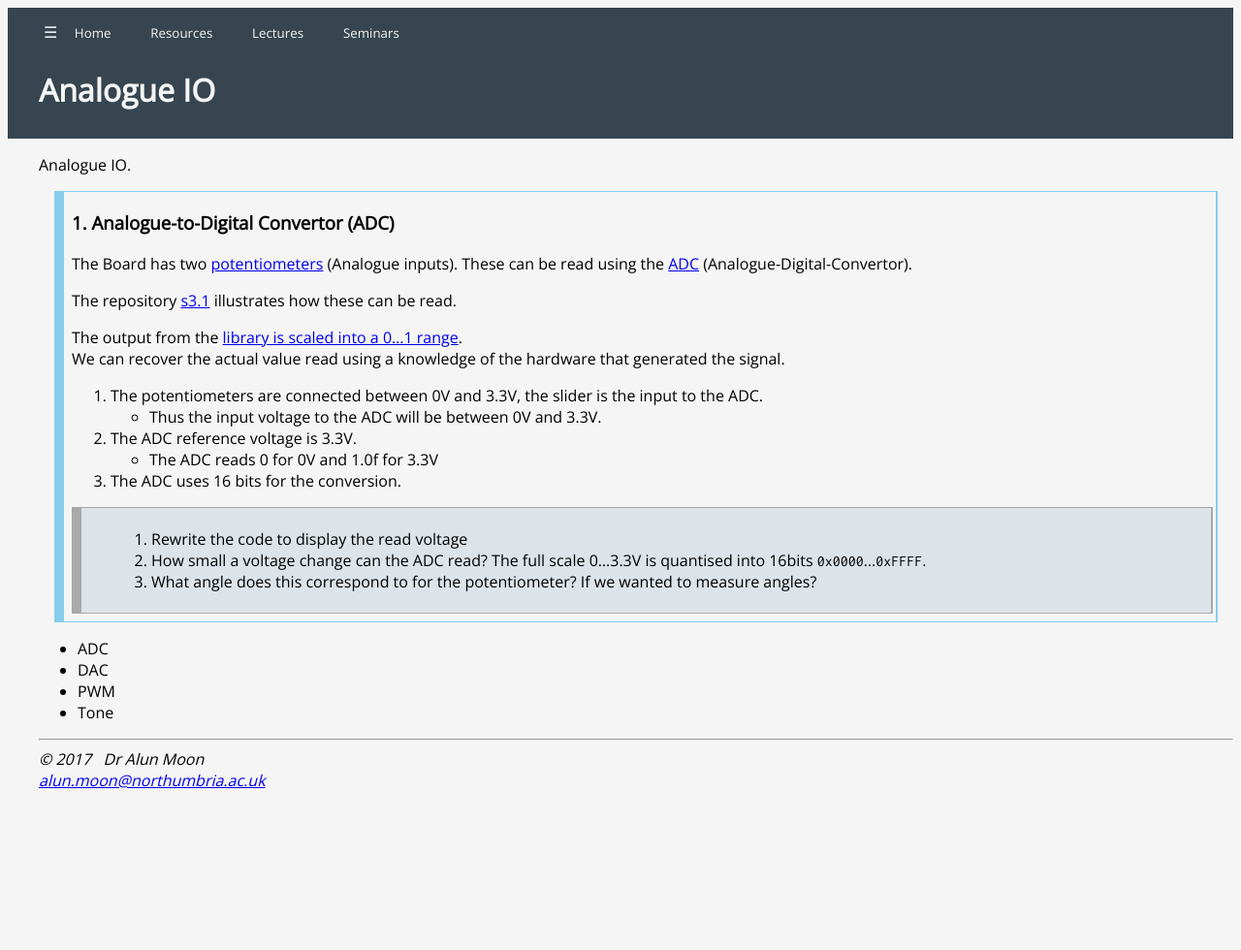
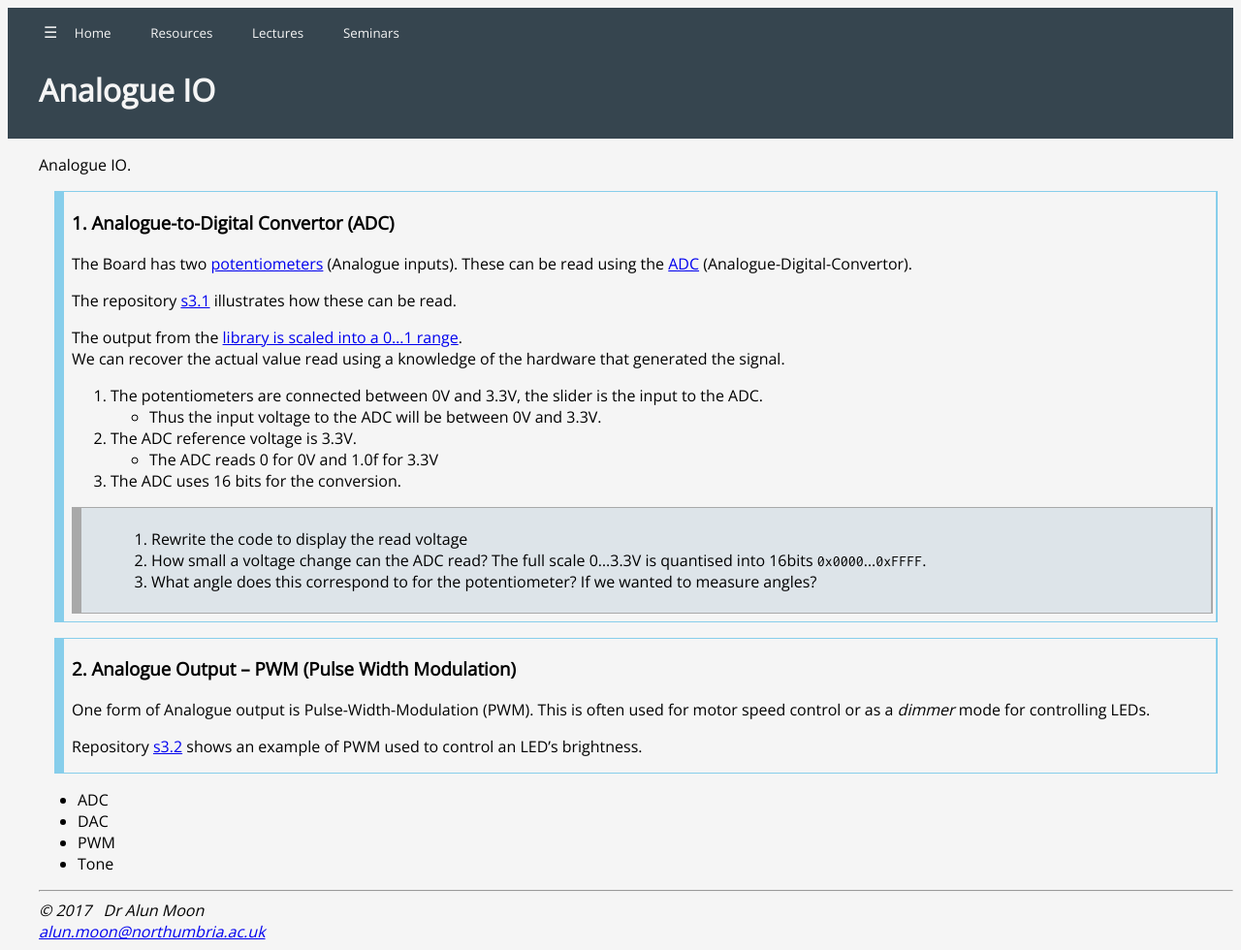
Before and after one commit to kf5011/kf5011.github.io, a Jekyll site: the page built from _seminars/03.md, in a window 1280 px wide. Shown: the whole page at 97% size. Built offline with Jekyll 4.4.1, drawn with Linux system fonts in a browser that asks for light colours; before the commit the page ends 900 px from its top, so only the background shows below that.

Commit message:
execise 3.2

```diff
--- a/_seminars/03.md
+++ b/_seminars/03.md
@@ -30,6 +30,15 @@ We can recover the actual value read using a knowledge of the hardware that gene
 </section>
 </section>
 
+<section class="exercise">
+### 2. Analogue Output -- PWM (Pulse Width Modulation)
+One form of Analogue output is Pulse-Width-Modulation (PWM).  This is often used for motor speed control or as a _dimmer_ mode for controlling LEDs.
+
+Repository [s3.2](https://github.com/kf5011/s3.2/) shows an example of PWM used to control an LED's brightness.
+
+
+</section>
+
 - ADC
 - DAC
 - PWM
```
